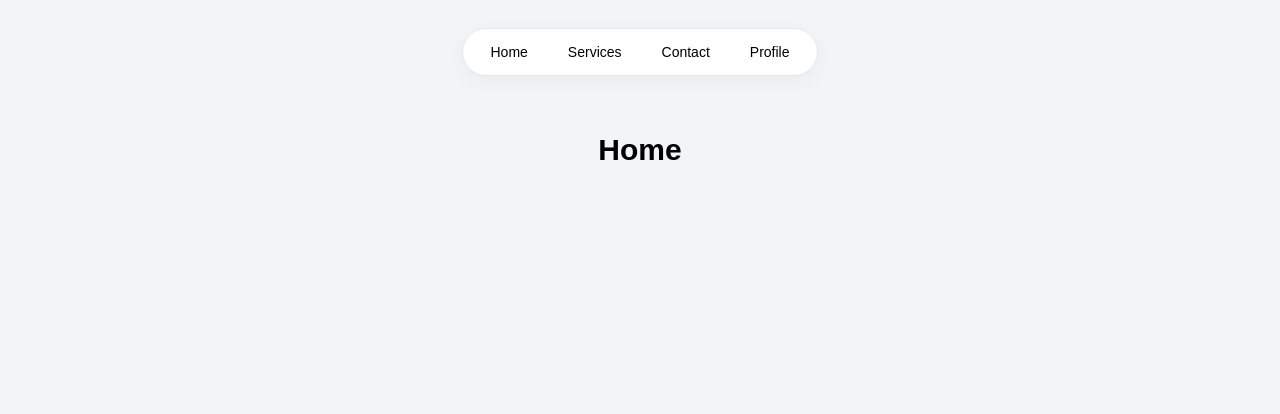
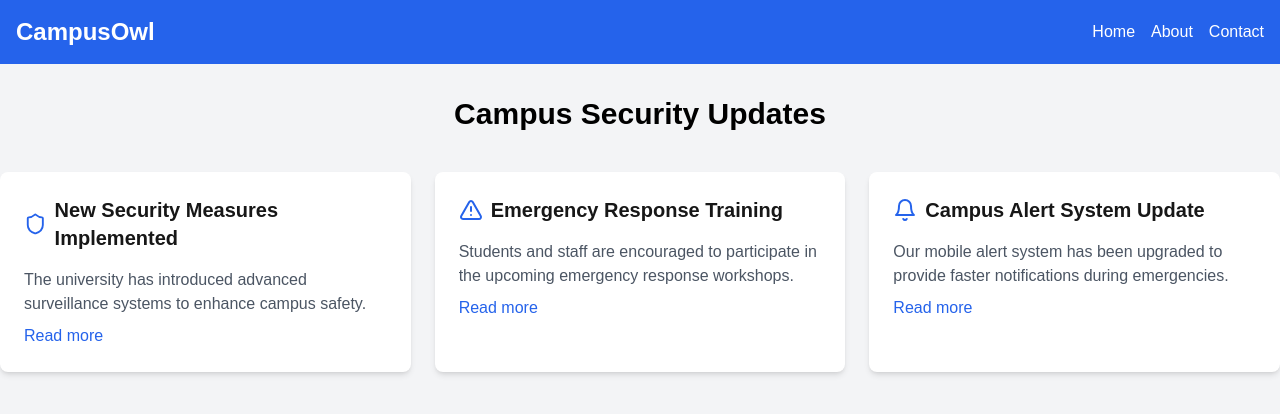
Before and after one commit to cu1jy/CampusOwl, a Next.js app: page /home in a window 1280 px wide. Shown: the top 414 px of the page. Built offline with nearby package versions, Linux system fonts and the light colour scheme.

Commit message:
Home page

```diff
--- a/app/home/page.js
+++ b/app/home/page.js
@@ -1,19 +1,63 @@
 "use client";
-import Navbar from "../components/Navbar";
+import { useState } from 'react';
+import { AlertTriangle, Bell, Shield } from 'lucide-react';
+
+const Navbar = () => (
+  <nav className="bg-blue-600 p-4 text-white">
+    <div className="container mx-auto flex justify-between items-center">
+      <h1 className="text-2xl font-bold">CampusOwl</h1>
+      <div className="space-x-4">
+        <a href="#" className="hover:text-blue-200">Home</a>
+        <a href="#" className="hover:text-blue-200">About</a>
+        <a href="#" className="hover:text-blue-200">Contact</a>
+      </div>
+    </div>
+  </nav>
+);
+
+const SecurityArticle = ({ title, description, icon: Icon }) => (
+  <div className="bg-white p-6 rounded-lg shadow-md">
+    <div className="flex items-center mb-4">
+      <Icon className="mr-2 text-blue-600" size={24} />
+      <h2 className="text-xl font-semibold">{title}</h2>
+    </div>
+    <p className="text-gray-600">{description}</p>
+    <a href="#" className="text-blue-600 hover:underline mt-2 inline-block">Read more</a>
+  </div>
+);
 
 export default function Home() {
+  const [articles] = useState([
+    {
+      title: "New Security Measures Implemented",
+      description: "The university has introduced advanced surveillance systems to enhance campus safety.",
+      icon: Shield
+    },
+    {
+      title: "Emergency Response Training",
+      description: "Students and staff are encouraged to participate in the upcoming emergency response workshops.",
+      icon: AlertTriangle
+    },
+    {
+      title: "Campus Alert System Update",
+      description: "Our mobile alert system has been upgraded to provide faster notifications during emergencies.",
+      icon: Bell
+    }
+  ]);
+
   return (
     <main className="min-h-screen bg-gray-100">
-            <Navbar></Navbar>
-            <div>
-                <div className="container mx-auto py-4">
-                    <h1 className="font-semibold pt-10 text-black text-3xl text-center mb-10">
-                        Home
+      <Navbar />
+      <div className="container mx-auto py-8">
+        <h1 className="font-semibold text-black text-3xl text-center mb-10">
+          Campus Security Updates
         </h1>
-                </div>
-                <div>
+        <div className="grid grid-cols-1 md:grid-cols-2 lg:grid-cols-3 gap-6">
+          {articles.map((article, index) => (
+            <SecurityArticle key={index} {...article} />
+          ))}
         </div>
       </div>
     </main>
-    )
+  );
 }
```
Also changed, not shown: package.json (+6 -5 lines), app/login/page.js (deleted), 1 other file (tests, documents, lock files or other folders). Lines whose indentation alone changed are shown as unchanged.
